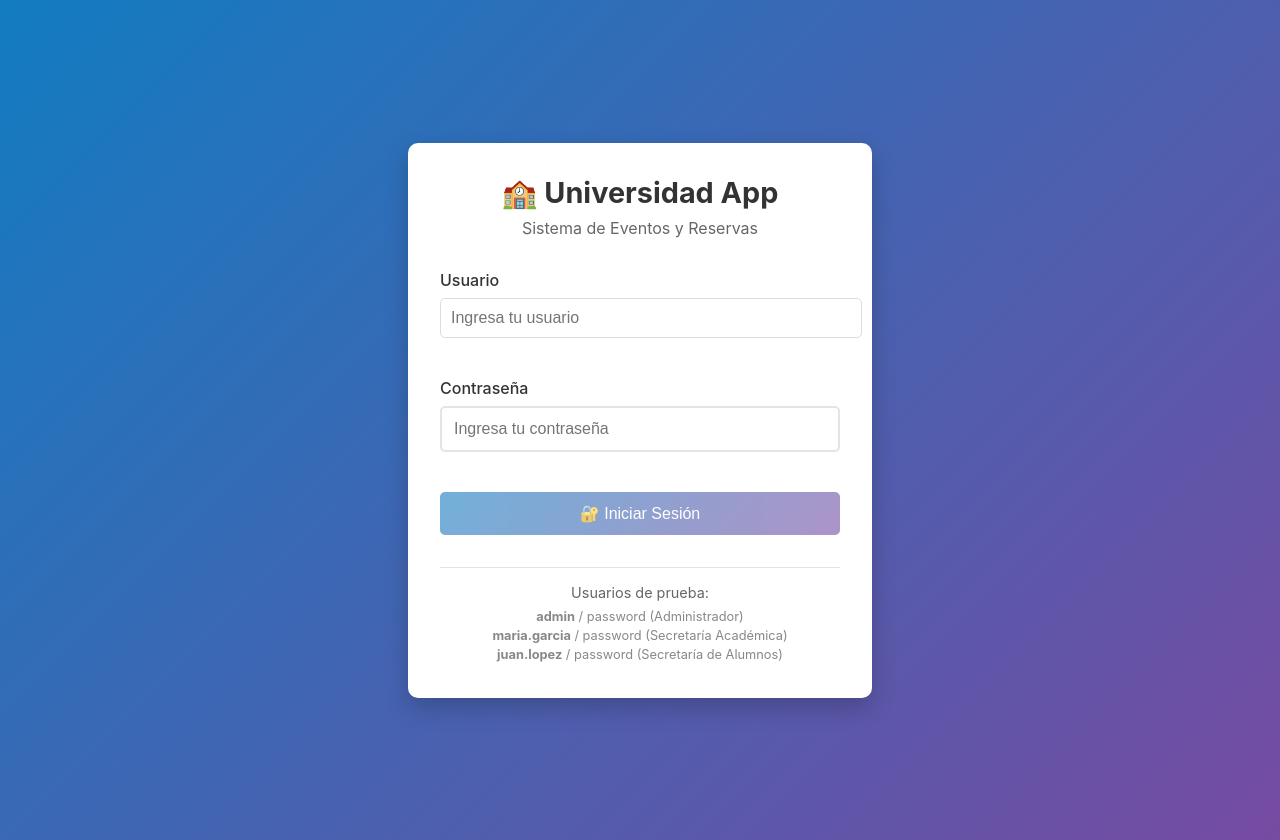
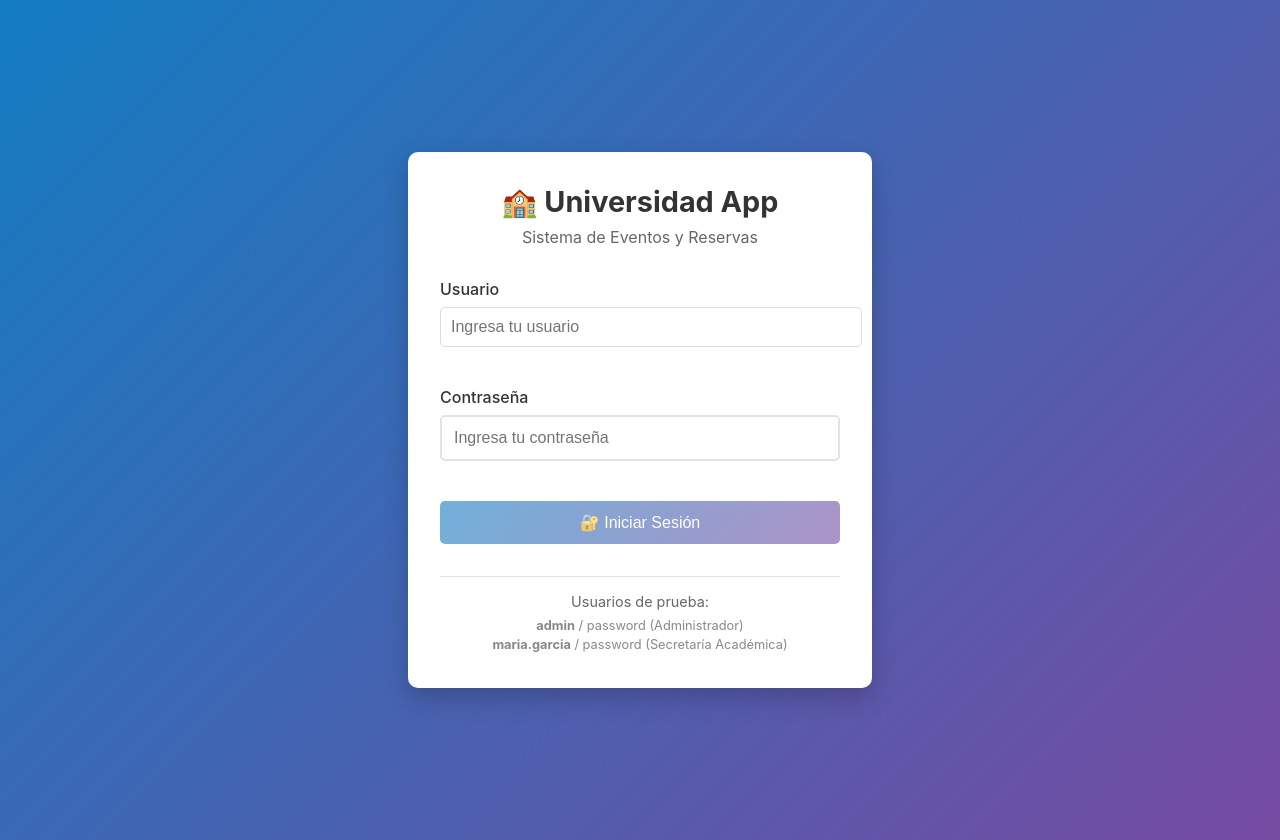
Before and after one commit to LeuxDeux/SRE, a React (Create React App) app in the folder frontend/: page / in a window 1280 px wide. Built offline with nearby package versions, Linux system fonts and the light colour scheme; no server answers.

Commit message:
quitar usuario de prueba

```diff
--- a/frontend/src/components/LoginForm.jsx
+++ b/frontend/src/components/LoginForm.jsx
@@ -92,7 +92,6 @@ const LoginForm = () => {
           <ul>
             <li><strong>admin</strong> / password (Administrador)</li>
             <li><strong>maria.garcia</strong> / password (Secretaría Académica)</li>
-            <li><strong>juan.lopez</strong> / password (Secretaría de Alumnos)</li>
           </ul>
         </div>
       </div>
```
